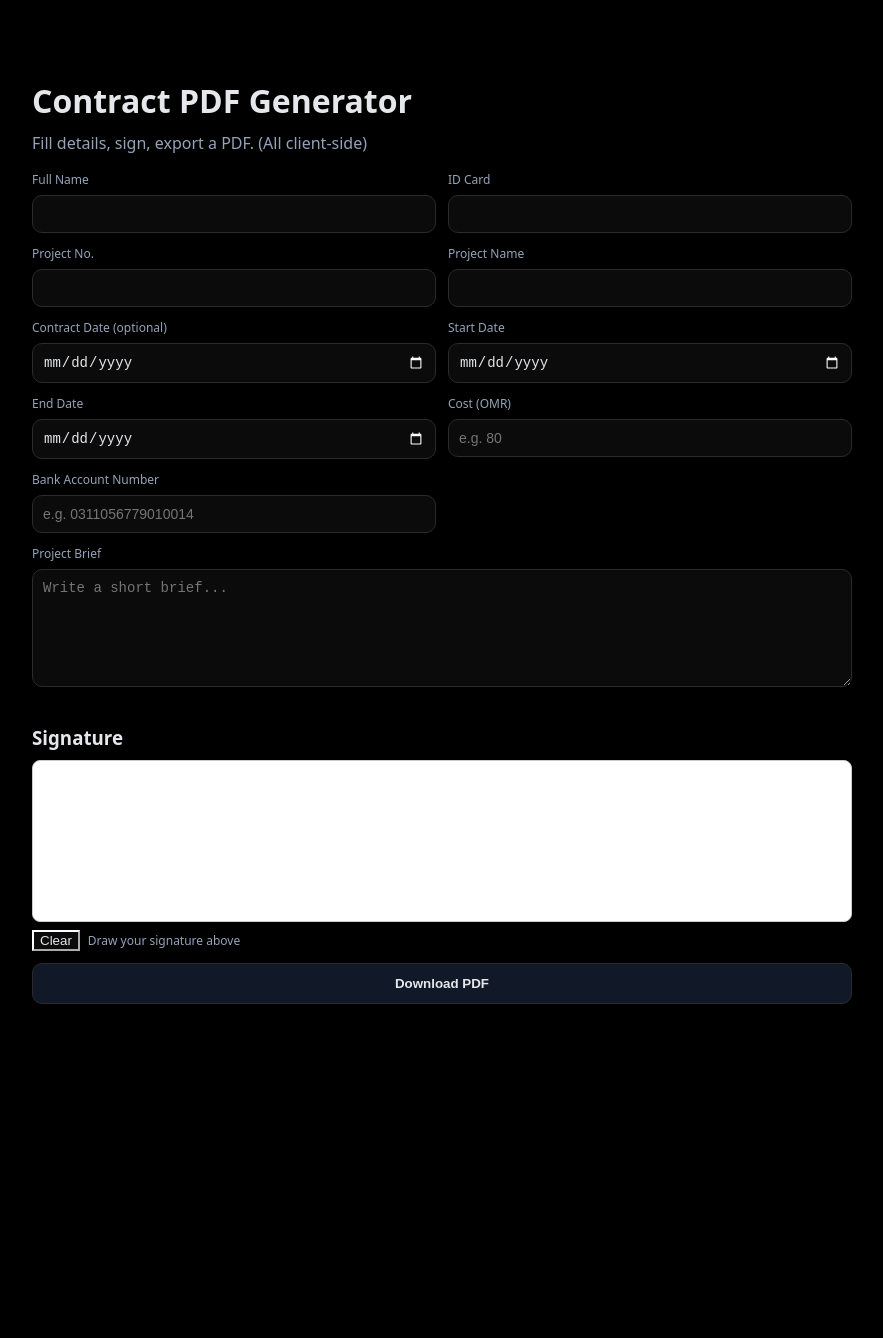
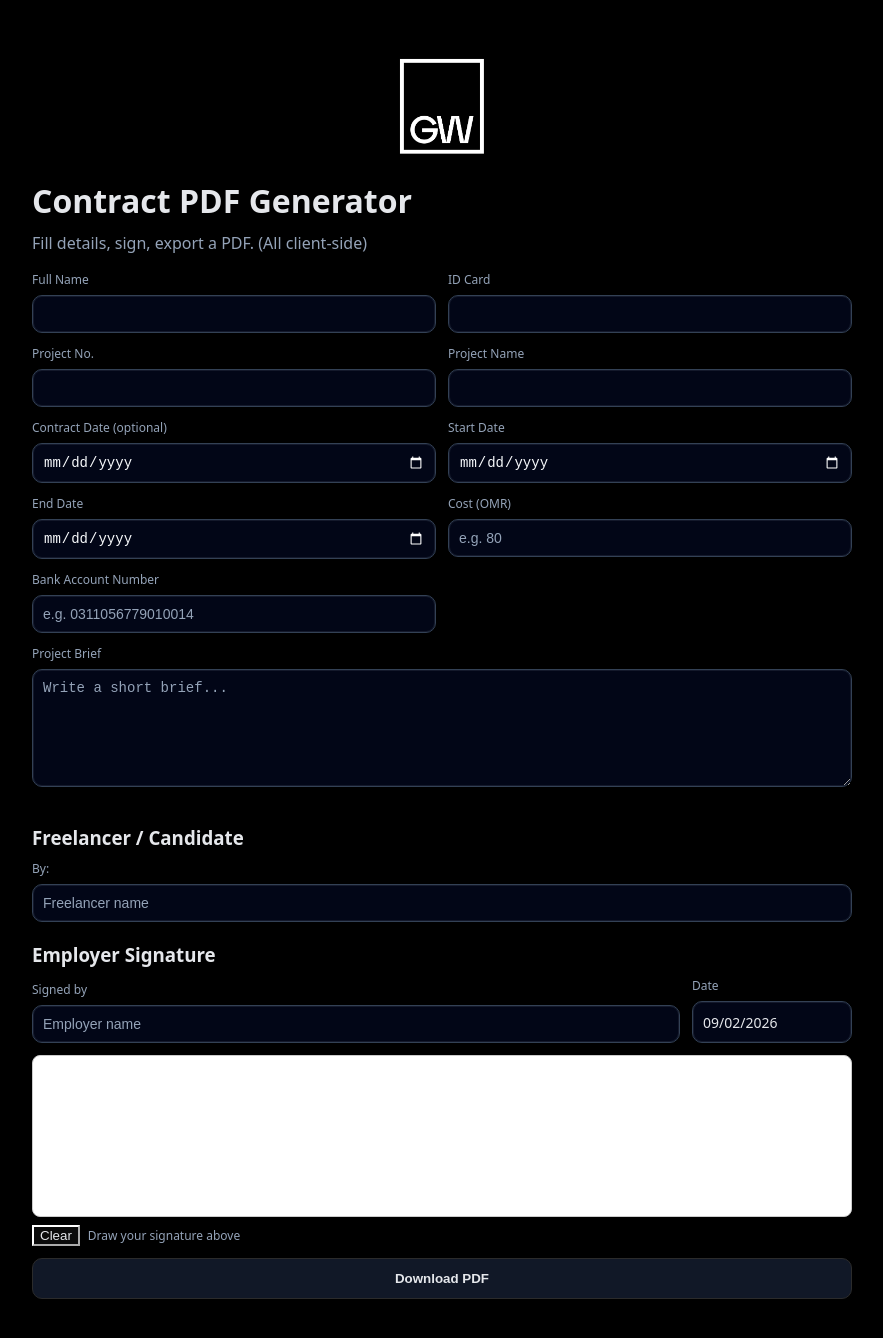
Before and after one commit to mdaoui/GW-Contract, a React (Vite) app: page / in a window 1280 px wide. Shown: the top 1338 px of the page, without its empty margins (198-1081 px from the left). Before the commit the page ends 1060 px from the top, so only its background shows below. Built offline with nearby package versions, Linux system fonts and the light colour scheme.

Commit message:
added logo and few other things

```diff
--- a/src/App.jsx
+++ b/src/App.jsx
@@ -1,6 +1,7 @@
 import React, { useMemo, useRef, useState } from "react";
 import SignaturePad from "./ui/SignaturePad";
 import gwLogoUrl from "./assets/gw-logo.png";
+import gwLogoBlackUrl from "./assets/GW Logo Black version.jpg";
 
 export default function App() {
   const [form, setForm] = useState({
@@ -14,11 +15,20 @@ export default function App() {
     dateEnd: "",
     costOmr: "",
     bankAccount: "",
+    employerName: "",
   });
 
   const [signatureDataUrl, setSignatureDataUrl] = useState(null);
   const [busy, setBusy] = useState(false);
   const signatureApiRef = useRef(null);
+
+  const signedDateDisplay = useMemo(() => {
+    if (form.contractDate) {
+      const [y, m, d] = String(form.contractDate).split("-");
+      if (y && m && d) return `${d}/${m}/${y}`;
+    }
+    return new Date().toLocaleDateString("en-GB");
+  }, [form.contractDate]);
 
   const fileName = useMemo(() => {
     const safe = (s) =>
@@ -78,6 +88,20 @@ export default function App() {
         fontFamily: "system-ui, Arial",
       }}
     >
+      <header
+        style={{
+          marginBottom: 10,
+          display: "flex",
+          alignItems: "center",
+          justifyContent: "center",
+        }}
+      >
+        <img
+          src={gwLogoBlackUrl}
+          alt="GW"
+          style={{ height: 100, width: "auto", objectFit: "contain" }}
+        />
+      </header>
       <h1 style={{ marginBottom: 6 }}>Contract PDF Generator</h1>
       <p style={{ marginTop: 0, color: "#94a3b8" }}>
         Fill details, sign, export a PDF. (All client-side)
@@ -145,7 +169,49 @@ export default function App() {
         </div>
 
         <div>
-          <h3 style={{ marginBottom: 8 }}>Signature</h3>
+          <h3 style={{ marginBottom: 8 }}>Freelancer / Candidate</h3>
+          <div style={{ marginBottom: 18 }}>
+            <Field
+              label="By:"
+              value={form.fullName}
+              onChange={update("fullName")}
+              placeholder="Freelancer name"
+            />
+          </div>
+
+          <h3 style={{ marginBottom: 8 }}>Employer Signature</h3>
+          <div
+            style={{
+              display: "grid",
+              gridTemplateColumns: "1fr auto",
+              gap: 12,
+              alignItems: "end",
+              marginBottom: 12,
+            }}
+          >
+            <Field
+              label="Signed by"
+              value={form.employerName}
+              onChange={update("employerName")}
+              placeholder="Employer name"
+            />
+            <div style={{ minWidth: 160 }}>
+              <label style={labelStyle}>Date</label>
+              <div
+                style={{
+                  ...inputStyle,
+                  display: "flex",
+                  alignItems: "center",
+                  height: 42,
+                  padding: "0 10px",
+                  color: "#e5e7eb",
+                }}
+              >
+                {signedDateDisplay}
+              </div>
+            </div>
+          </div>
+
           <SignaturePad apiRef={signatureApiRef} onChange={setSignatureDataUrl} />
           {signatureDataUrl ? (
             <div style={{ marginTop: 10 }}>
@@ -216,9 +282,10 @@ const inputStyle = {
   width: "100%",
   padding: "10px 10px",
   borderRadius: 10,
-  border: "1px solid #2b2b2b",
-  background: "#0b0b0b",
-  color: "#e5e7eb",
+  border: "1px solid #334155",
+  background: "#020617",
+  color: "#f8fafc",
+  boxShadow: "0 0 0 1px rgba(148, 163, 184, 0.12) inset",
   outline: "none",
   fontSize: 14,
   boxSizing: "border-box",
--- a/src/index.css
+++ b/src/index.css
@@ -25,3 +25,9 @@ button {
   background: #0b0b0b;
   color: #e5e7eb;
 }
+
+input::placeholder,
+textarea::placeholder {
+  color: #94a3b8;
+  opacity: 1;
+}
--- a/src/pdf/generateContractPdf.js
+++ b/src/pdf/generateContractPdf.js
@@ -257,7 +257,17 @@ async function drawCoverPage(
 async function drawSignatureBlock(
   pdfDoc,
   page,
-  { width, margin, y, font, fontBold, signaturePngDataUrl, signedBy, signedDate }
+  {
+    width,
+    margin,
+    y,
+    font,
+    fontBold,
+    signaturePngDataUrl,
+    employerName,
+    signedDate,
+    freelancerName,
+  }
 ) {
   y -= 16;
   page.drawText("Signature:", { x: margin, y, size: 12, font: fontBold });
@@ -307,8 +317,8 @@ async function drawSignatureBlock(
   y -= boxH + 18;
 
   page.drawText("Signed by:", { x: margin, y, size: 10, font: fontBold });
-  const signedByText = String(signedBy || "").trim().slice(0, 60);
-  page.drawText(signedByText || "__________________________", {
+  const employerNameText = String(employerName || "").trim().slice(0, 60);
+  page.drawText(employerNameText || "__________________________", {
     x: margin + 70,
     y,
     size: 10,
@@ -324,7 +334,38 @@ async function drawSignatureBlock(
     font,
   });
 
-  return y - 14;
+  y -= 34;
+
+  page.drawText("FREELANCER / CANDIDATE:", { x: margin, y, size: 12, font: fontBold });
+  y -= 18;
+
+  drawLabeledLine(page, {
+    label: "By: ",
+    value: String(freelancerName || "").trim() || "__________________________",
+    x: margin,
+    y,
+    labelFont: fontBold,
+    valueFont: fontBold,
+    labelSize: 12,
+    valueSize: 12,
+    gap: 2,
+  });
+
+  y -= 22;
+
+  // Blank signature space for freelancer (intentionally empty)
+  page.drawText("Signature:", { x: margin, y, size: 12, font: fontBold });
+  y -= 10;
+  page.drawRectangle({
+    x: margin,
+    y: y - boxH,
+    width: boxW,
+    height: boxH,
+    borderColor: rgb(0.75, 0.75, 0.75),
+    borderWidth: 1,
+  });
+
+  return y - boxH - 14;
 }
 
 /** ---------- Main Generator ---------- **/
@@ -342,10 +383,12 @@ export async function generateContractPdf({
   costOmr,
   bankAccount,
   signaturePngDataUrl,
+  employerName,
   logoPath = `${import.meta.env.BASE_URL}assets/gw-logo.png`,
 }) {
   const pdfDoc = await PDFDocument.create();
   const today = formatDateFromJsDate(new Date());
+  const signedDate = contractDate ? formatDate(contractDate) : today;
 
   await drawCoverPage(pdfDoc, {
     createdBy,
@@ -507,7 +550,7 @@ export async function generateContractPdf({
   ]);
 
   // Signature at the end (auto page break)
-  ensureSpace(200);
+  ensureSpace(320);
   y = await drawSignatureBlock(pdfDoc, page, {
     width,
     margin,
@@ -515,8 +558,9 @@ export async function generateContractPdf({
     font,
     fontBold,
     signaturePngDataUrl,
-    signedBy: fullName,
-    signedDate: today,
+    employerName,
+    signedDate,
+    freelancerName: fullName,
   });
 
   const bytes = await pdfDoc.save();
```
Also changed, not shown: src/assets/GW Logo Black version.jpg (added), 1 other file (tests, documents, lock files or other folders).
